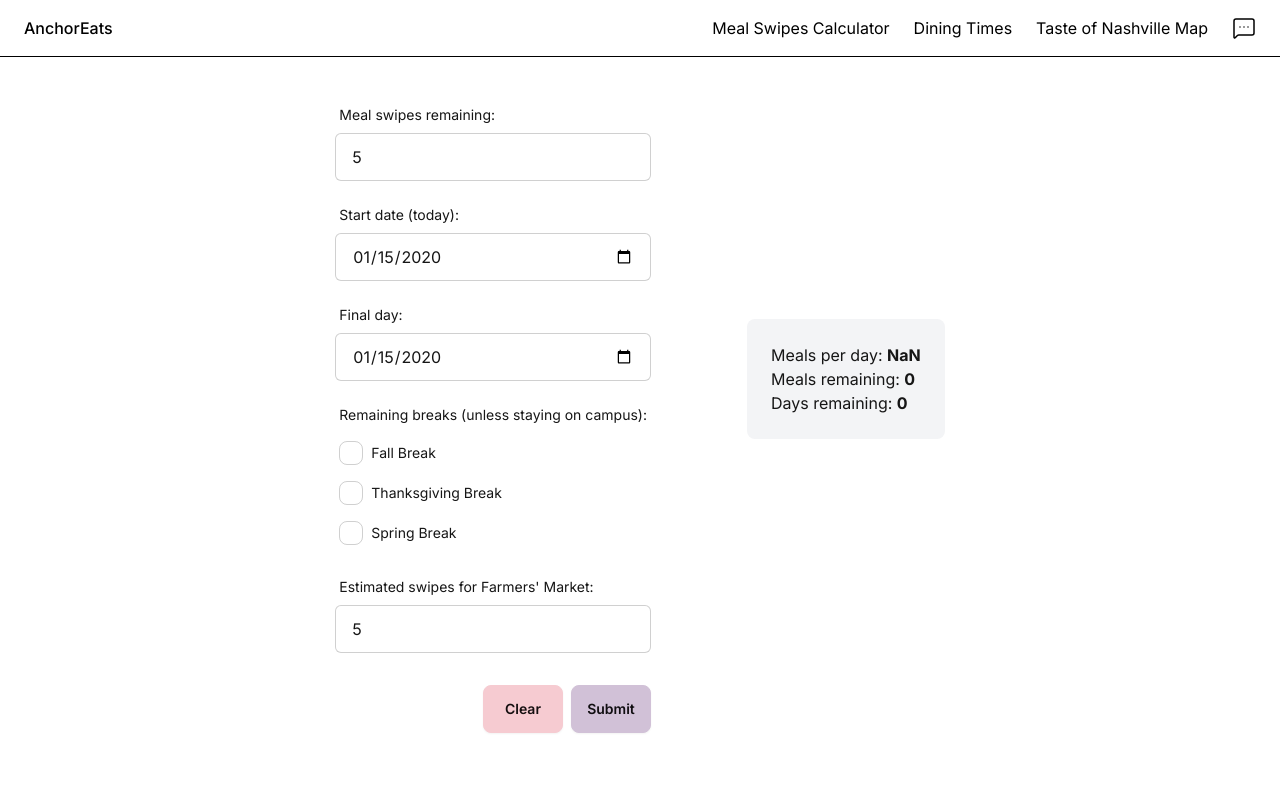
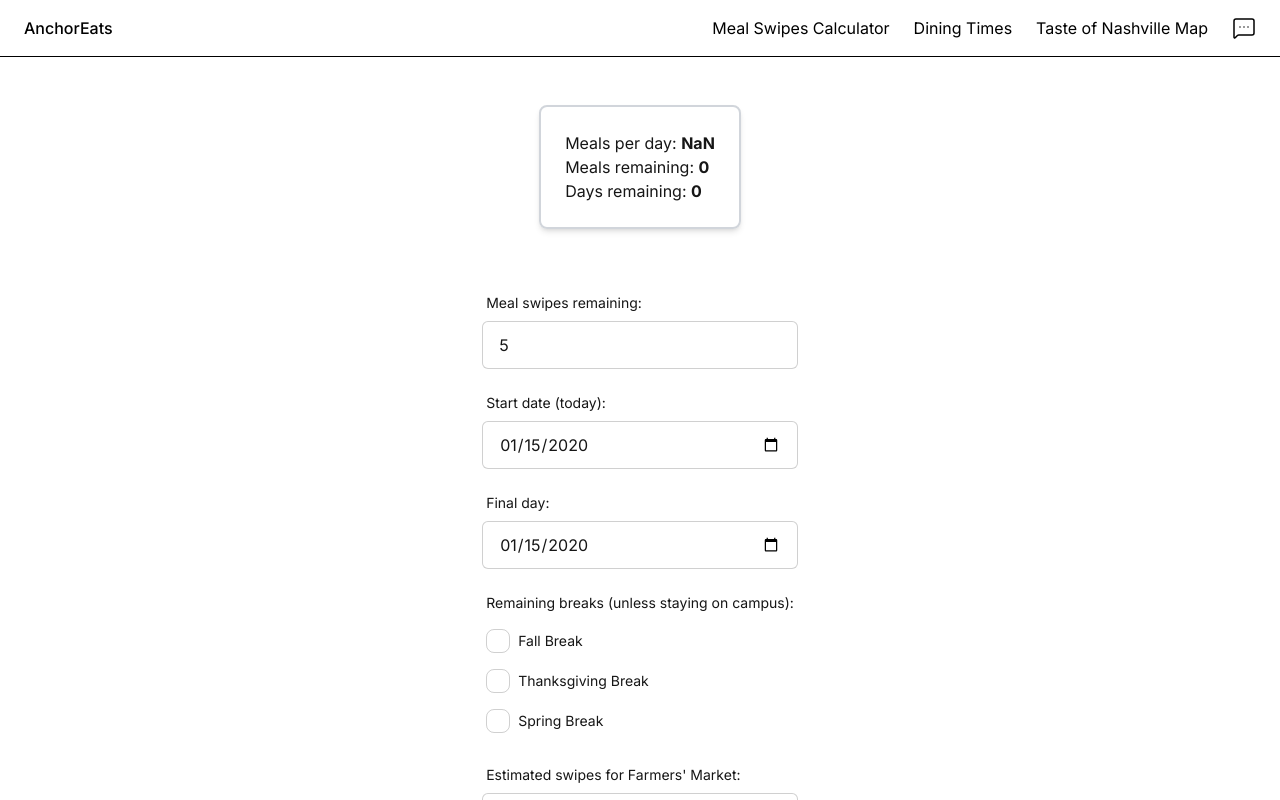
Before and after one commit to jessehao05/anchoreats, a React (Vite) app in the folder frontend/: page /swipes in a window 1280 px wide. Both pictures are taken after typing "5", "2020-01-15", "2020-01-15", "5" into the empty fields and a click on the button "Submit". Shown: the top 800 px of the page. Built offline with nearby package versions, Linux system fonts and the light colour scheme; no server answers.

Commit message:
changed styling for ToN Map and SwipesForm

```diff
--- a/frontend/src/components/Map.jsx
+++ b/frontend/src/components/Map.jsx
@@ -46,7 +46,7 @@
 
 
   return (
-    <div className="h-full">
+    <div className="h-full border-2 border-black">
 
         <MapContainer className="h-full z-0" center={[36.144523, -86.802633]} zoom={14} scrollWheelZoom={false}>
             <TileLayer
--- a/frontend/src/components/Menu.jsx
+++ b/frontend/src/components/Menu.jsx
@@ -9,7 +9,8 @@
   console.log(displayedData)
 
   return (
-    <div className="h-[600px] w-72 border-2 border-black p-4 overflow-auto flex flex-col gap-1">
+    <div className="h-[50vh] lg:h-[600px] w-full lg:w-72 mx-auto border-2 border-gray-200 rounded-lg overflow-hidden">
+      <div className="h-full p-4 overflow-auto flex flex-col gap-1">
         {searching && <SearchBar onSearch={onSearch}/>}
 
         {searching && displayedData.map((rest, idx) => {
@@ -19,6 +20,7 @@
         })}
 
         <FindClosestBtn handleClosest={handleClosest}/>
+      </div>
     </div>
   )
 }
--- a/frontend/src/components/SelectedHall.jsx
+++ b/frontend/src/components/SelectedHall.jsx
@@ -2,7 +2,7 @@
 
 const SelectedHall = ({selected}) => {
   return (
-    <div className="selected mb-10 pt-12 text-center px-12">
+    <div className="selected my-10 py-12 text-center px-12 shadow-lg">
         <div className="name font-bold">{selected.name}</div>
         <div className="times">
             <div className="mt-2">
@@ -41,7 +41,7 @@
                     return <div>{time}</div>;
                 })}
             </div>
-            <div className="mt-2">
+            <div className="my-2">
                 <p className="text-gray-400">Sunday</p>
                 {selected.hours.Sun.map(time => {
                     return <div>{time}</div>;
--- a/frontend/src/components/SwipesForm.jsx
+++ b/frontend/src/components/SwipesForm.jsx
@@ -109,9 +109,11 @@
 
 
     return (
-        <div className="flex flex-wrap justify-center items-center gap-24">
+        <div className="flex flex-col justify-center items-center gap-4">
 
-            <form action="" className="flex flex-col gap-4 mt-10" onSubmit={(e) => handleSubmit(e)}>
+            {submitted && <SwipesResults meals={finalMeals} days={finalDays}/>}
+
+            <form action="" className="flex flex-col gap-4 my-10" onSubmit={(e) => handleSubmit(e)}>
 
                 <label className="form-control w-full max-w-xs">
                     <div className="label">
@@ -199,8 +201,6 @@
 
             </form>
 
-            {submitted && <SwipesResults meals={finalMeals} days={finalDays}/>}
-
         </div>
   )
 }
--- a/frontend/src/components/SwipesResults.jsx
+++ b/frontend/src/components/SwipesResults.jsx
@@ -2,7 +2,7 @@
 
 const SwipesResults = ({ meals, days}) => {
   return (
-    <div className="mb-8 p-6 bg-gray-100 rounded-lg">
+    <div className="mt-12 border-2 border-gray-300 p-6 shadow-md rounded-lg">
         Meals per day: <strong>{(meals / days).toFixed(2)}</strong><br />
         Meals remaining: <strong>{meals}</strong><br />
         Days remaining: <strong>{days}</strong>
--- a/frontend/src/pages/ToNMapPage.jsx
+++ b/frontend/src/pages/ToNMapPage.jsx
@@ -162,11 +162,11 @@
           {isLoading && <div className="text-center text-primary-content py-10">Loading restaurant data...</div>}
 
           {restData.length > 0 && (
-            <div className="p-6 flex justify-center gap-12 flex-wrap">
-              <div className="h-[600px] w-2/3">
+            <div className="flex flex-col lg:flex-row gap-6 p-4 lg:p-6">
+              <div className="w-full h-[50vh] lg:h-[600px] lg:w-2/3">
                 <Map restaurants={restData} location={location} selected={selected} handleRestClick={handleBarClick}/>
               </div>
-              <div className="">
+              <div className="w-full lg:w-1/3 overflow-auto">
                 <Menu handleClick={handleBarClick} handleClosest={calculateClosest} onSearch={handleSearch} displayedData={filteredRestData} />
               </div>
             </div>
```
Lines whose indentation alone changed are shown as unchanged.
